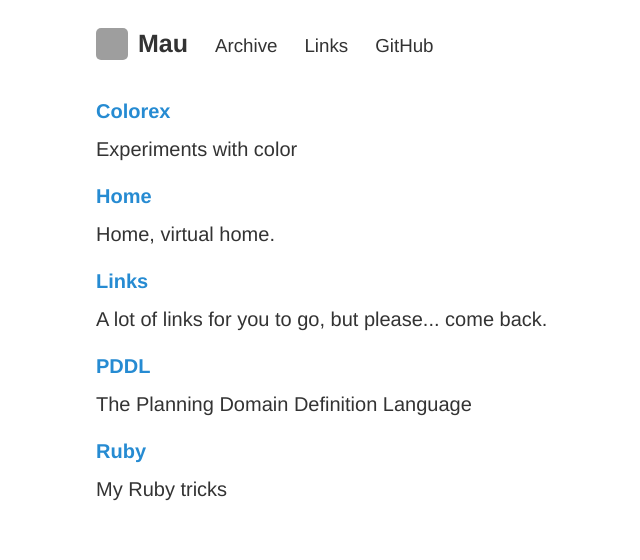
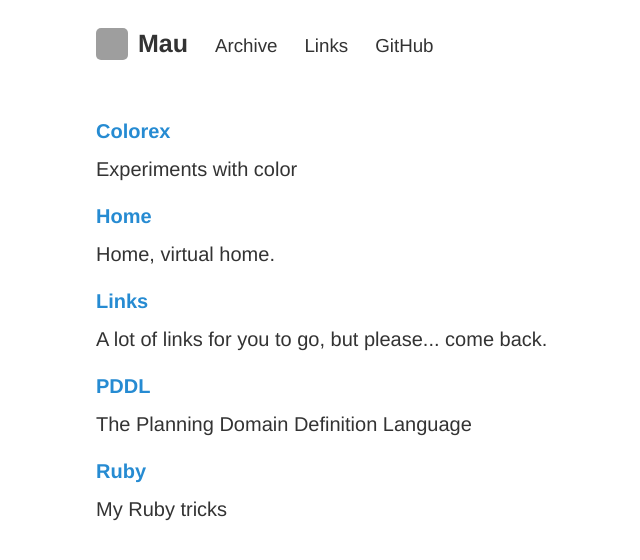
Before and after one commit to Maumagnaguagno/maumagnaguagno.github.io, a Jekyll site: the page built from archive.md, in a window 1280 px wide. Shown: the top 560 px of the page, without its empty margins (164-804 px from the left). Built offline with Jekyll 4.4.1, drawn with Linux system fonts in a browser that asks for light colours; our own code applies the rules of GitHub Pages for plain Markdown files; grey boxes are pictures that could not be loaded.

Commit message:
Even simpler internal links

```diff
--- a/_layouts/default.html
+++ b/_layouts/default.html
@@ -12,7 +12,7 @@ layout: compress
   <meta name="description" content="{{ site.description }}">
   <title>{{ page.title }} - {{ site.title }}</title>
   <link rel="icon" type="image/png" href="favicon.png"/>
-  <link rel="stylesheet" type="text/css" href="{{ site.url }}/css/style.css">
+  <link rel="stylesheet" type="text/css" href="css/style.css">
 </head>
 
 <body>
@@ -20,8 +20,8 @@ layout: compress
 <header class="nav">
    <h3 class="nav-title">
      <a href="/"><img alt="Maumagnaguagno logo" src="https://avatars2.githubusercontent.com/u/11094484" style="float:left;margin-right:10px" height="32" width="32">{{ site.title }}</a>
-     <a href="/archive"><small>Archive</small></a>
-     <a href="/links"><small>Links</small></a>
+     <a href="archive"><small>Archive</small></a>
+     <a href="links"><small>Links</small></a>
      <a href="https://github.com/Maumagnaguagno"><small>GitHub</small></a>
    </h3>
 </header>
--- a/css/style.scss
+++ b/css/style.scss
@@ -150,12 +150,11 @@ table {
 
 .nav {
   padding-top:    1rem;
-  padding-bottom: 1rem;
-  margin-bottom:  1rem;
 
   .nav-title {
     margin-top: 0;
     margin-bottom: 0;
+  padding-bottom: 2rem;
 
     a {
       margin-right: 20px;
```
